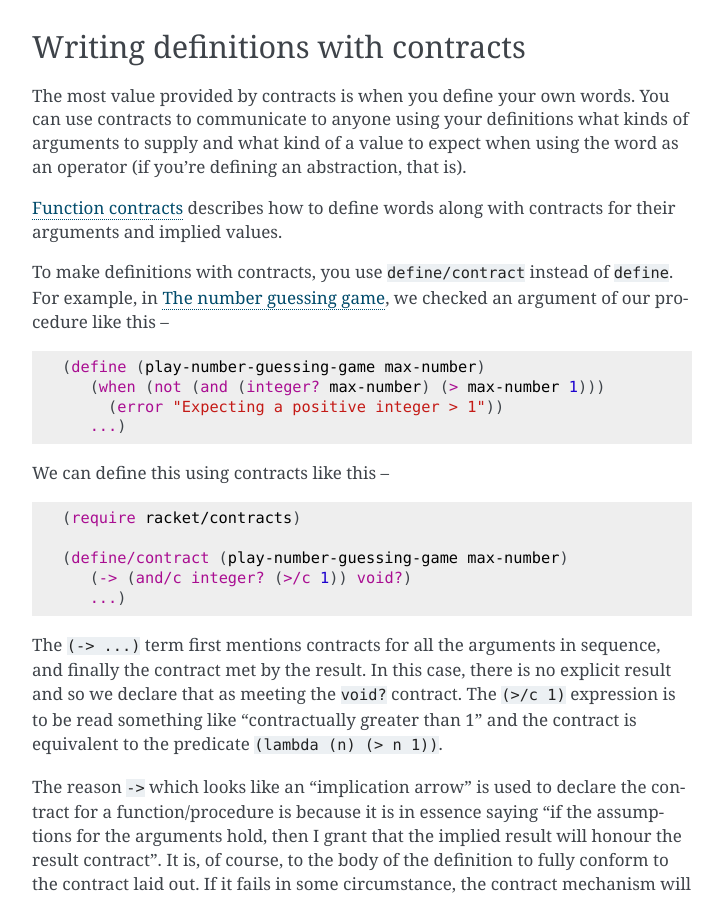
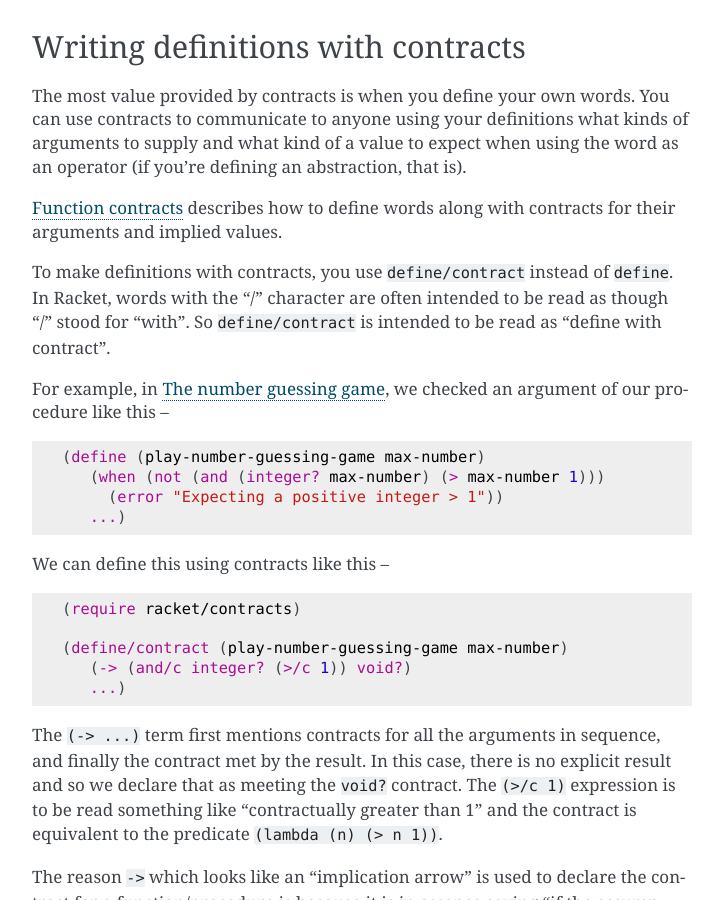
Before and after one commit to kreauniv/complit, a Sphinx documentation site: the page built from source/assumptions.rst, in a window 1280 px wide and 900 px high, scrolled down 6356 px. Shown: the whole window, without its empty margins (388-1111 px from the left). Built offline with Sphinx 7.4.7, drawn with Linux system fonts in a browser that asks for light colours.

Commit message:
Assumptions - define/contract

```diff
--- a/source/assumptions.rst
+++ b/source/assumptions.rst
@@ -233,8 +233,12 @@ an operator (if you're defining an abstraction, that is).
 for their arguments and implied values.
 
 To make definitions with contracts, you use ``define/contract`` instead of
-``define``. For example, in :ref:`The number guessing game`, we checked an
-argument of our procedure like this --
+``define``. In Racket, words with the "/" character are often intended to be
+read as though "/" stood for "with". So ``define/contract`` is intended to be
+read as "define with contract".
+
+For example, in :ref:`The number guessing game`, we checked an argument of our
+procedure like this --
 
 .. code:: racket
 
```
